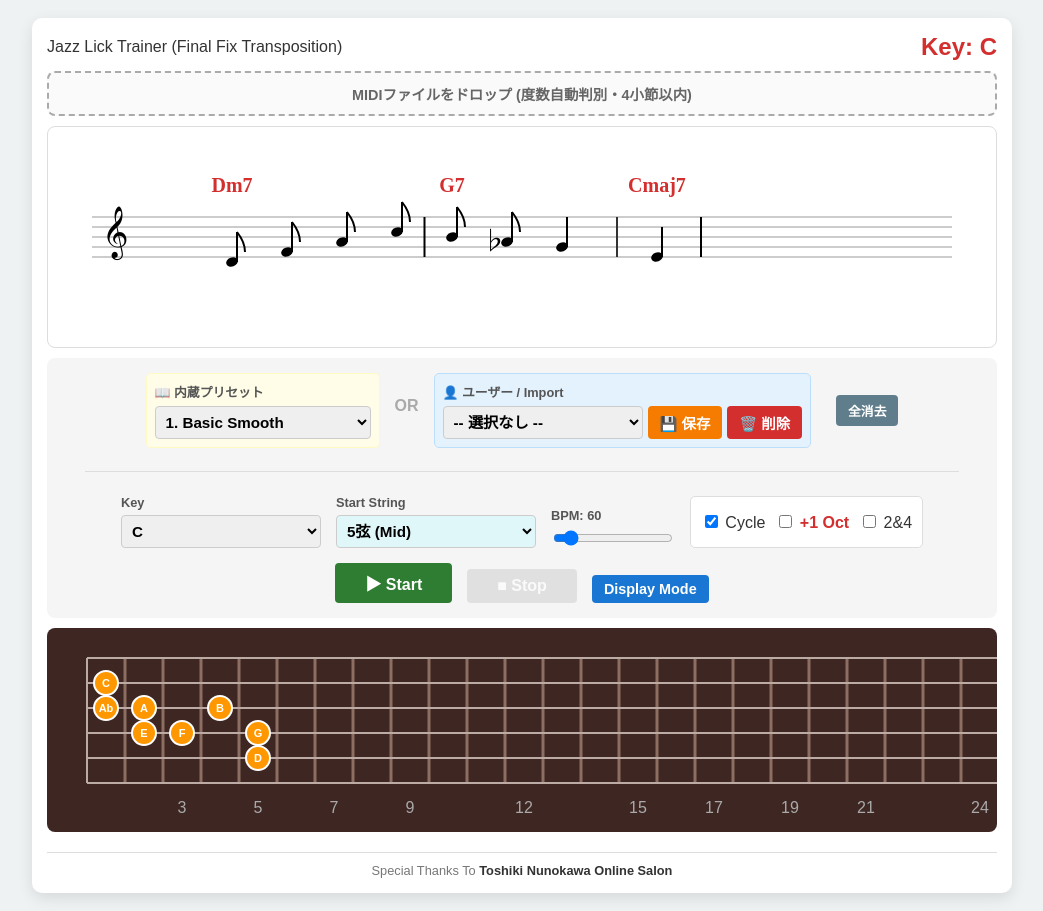
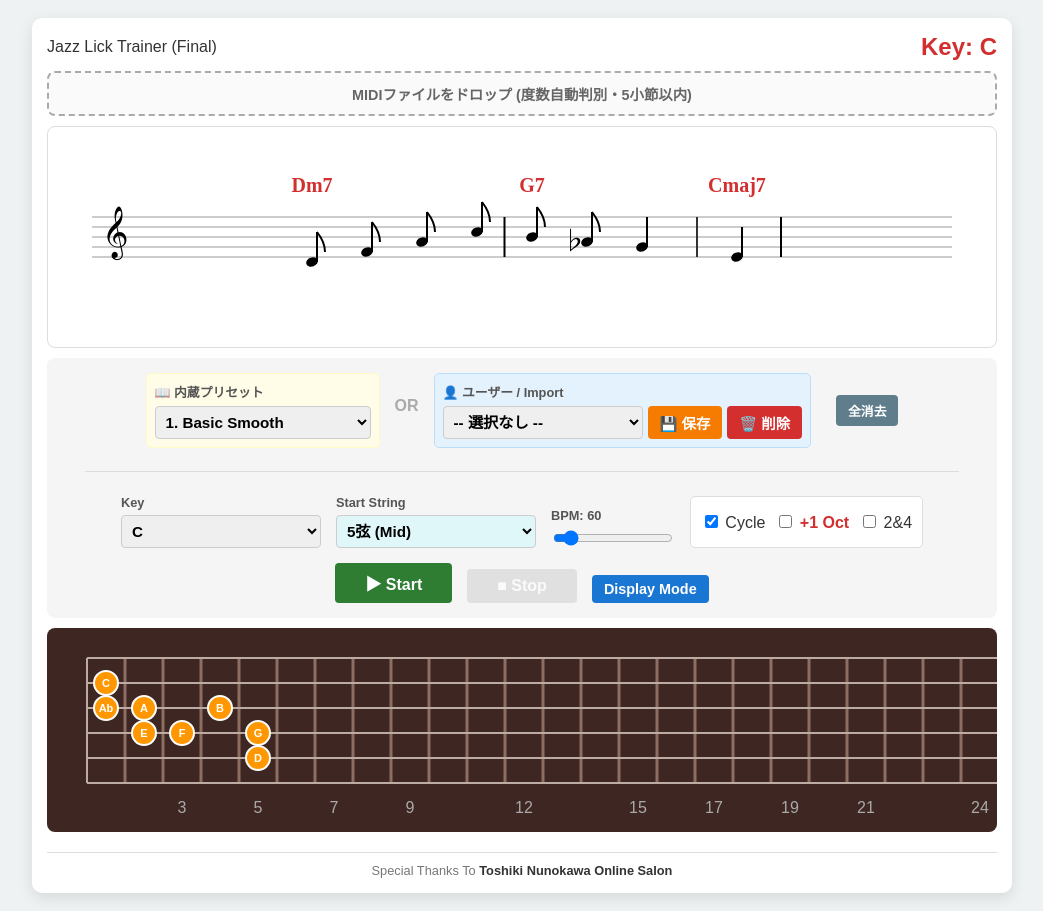
Before and after one commit to music-traning/251master358, a plain HTML site: page index.html in a window 1280 px wide. Shown: the whole page, without its empty margins (118-1161 px from the left). Drawn offline with nearby package versions, Linux system fonts and the light colour scheme.

Commit message:
Add files via upload

```diff
--- a/index.html
+++ b/index.html
@@ -2,7 +2,7 @@
 <html lang="ja">
 <head>
     <meta charset="UTF-8">
-    <title>Jazz Lick Trainer (Final Fix Transposition)</title>
+    <title>Jazz Lick Trainer (Final Layout Clean)</title>
     <script src="https://cdnjs.cloudflare.com/ajax/libs/tone/14.8.49/Tone.js"></script>
     <script src="https://unpkg.com/@tonejs/midi"></script>
 
@@ -63,11 +63,11 @@
 
 <div class="container">
     <div class="status-bar">
-        <div>Jazz Lick Trainer (Final Fix Transposition)</div>
+        <div>Jazz Lick Trainer (Final)</div>
         <div class="key-display" id="currentKeyDisplay">Key: C</div>
     </div>
 
-    <div id="drop-zone">MIDIファイルをドロップ (度数自動判別・4小節以内)</div>
+    <div id="drop-zone">MIDIファイルをドロップ (度数自動判別・5小節以内)</div>
     <div id="notation-container"></div>
 
     <div class="control-panel">
@@ -131,7 +131,7 @@
 
 <script>
     const keyCycle = ["C", "F", "Bb", "Eb", "Ab", "Db", "Gb", "B", "E", "A", "D", "G"];
-    const STORAGE_KEY = "jazzLickUserPresets_v47_FixTranspo";
+    const STORAGE_KEY = "jazzLickUserPresets_v50_Final";
     const stringBaseMidi = { 6: 40, 5: 45, 4: 50, 3: 55, 2: 59, 1: 64 };
 
     // 音名定義
@@ -214,7 +214,7 @@
         }
     }
 
-    // ★修正: 計算ロジックを分離（再生予約時に未来のキーのデータを計算するため）
+    // 計算ロジック
     function getCalculatedLickData(keyIdx) {
         let keyName = keyCycle[keyIdx];
         let targetKeyIndex = notesFlat.indexOf(keyName);
@@ -326,7 +326,8 @@
         const svg = document.createElementNS(ns, "svg");
         svg.setAttribute("width", width); svg.setAttribute("height", height);
 
-        const topY=90, startX=160, gap=55;
+        // ★ startX=240 でマージン確保 (二重線コードは削除)
+        const topY=90, startX=240, gap=55;
 
         for(let i=0;i<5;i++){
             let y=topY+i*10; let l=document.createElementNS(ns,"line");
@@ -457,7 +458,6 @@
             Tone.Transport.schedule(t=>clickSynth.triggerAttackRelease("C6","32n",t), st+i*Tone.Time("4n").toSeconds());
         }
 
-        // ★修正: ここで未来のデータを計算して使用（グローバルのAppStateは使わない）
         let nextCycleData = getCalculatedLickData(kIdx).data;
 
         let cur = st;
```
